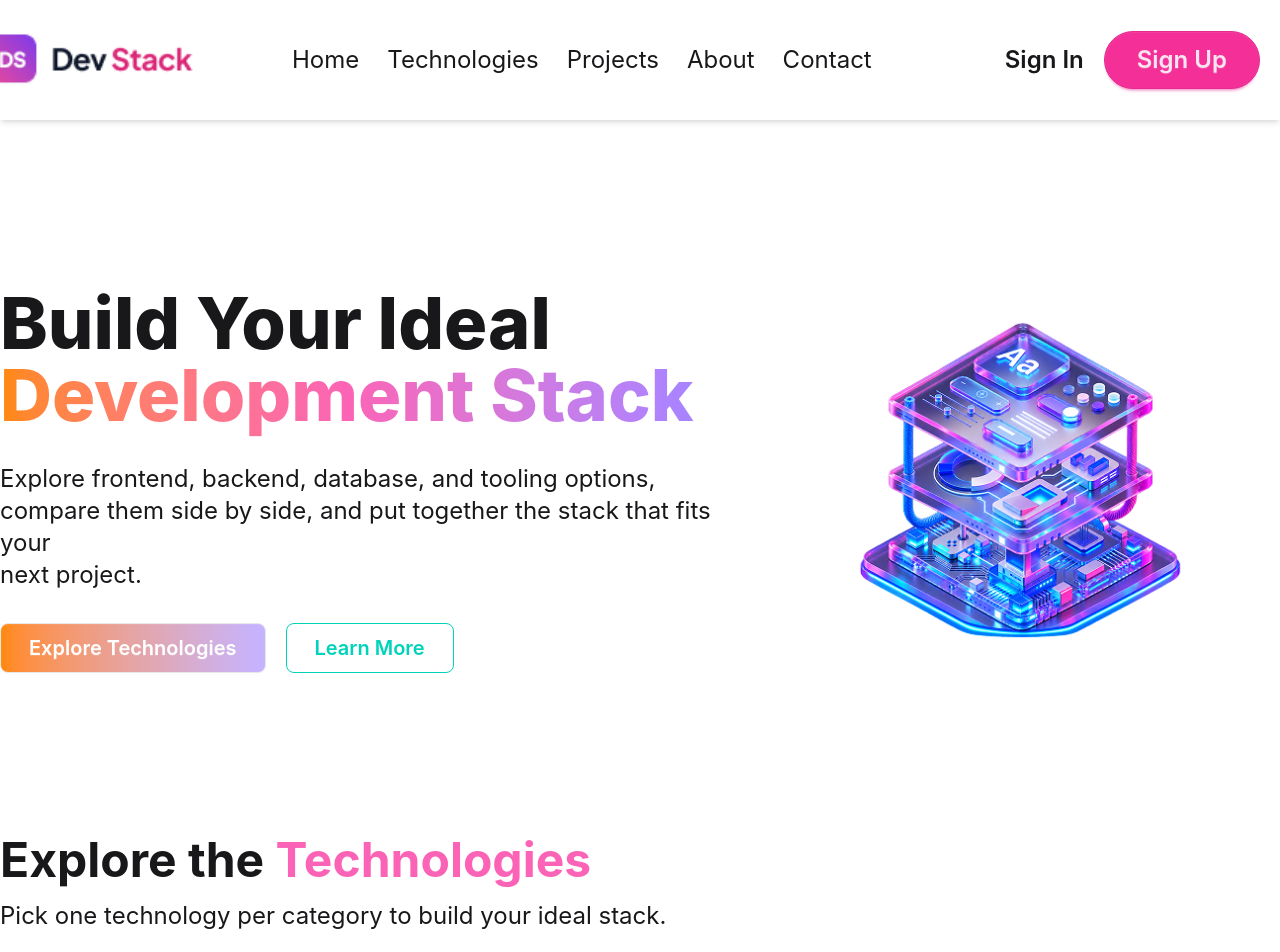
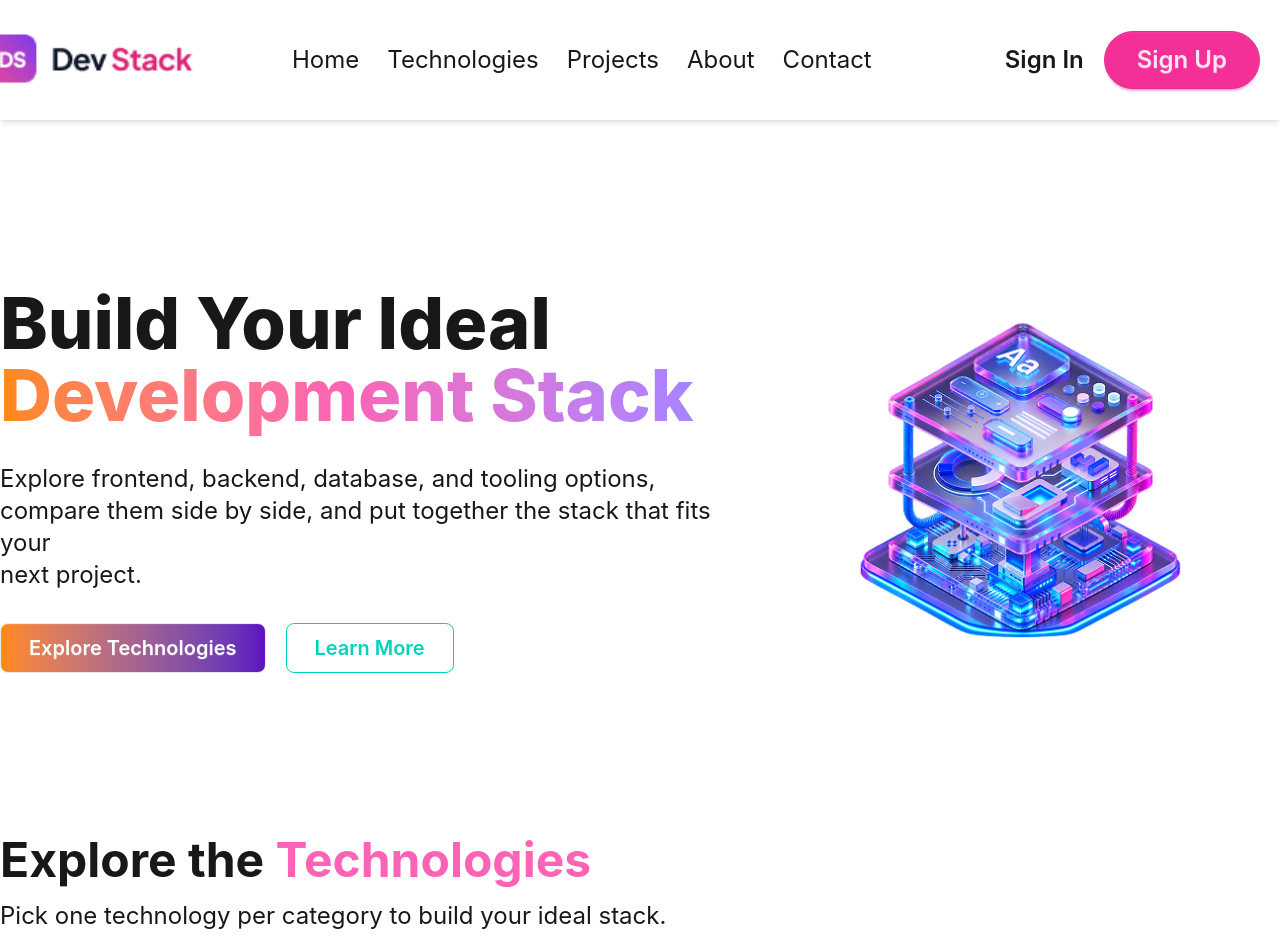
Before and after one commit to hridoyhossain0/ph-assignment-5, a React (Vite) app: page / in a window 1280 px wide. Shown: the top 952 px of the page. Built offline with nearby package versions, Linux system fonts and the light colour scheme.

Commit message:
add comment for better understand

```diff
--- a/src/Components/HeroSection/Hero.tsx
+++ b/src/Components/HeroSection/Hero.tsx
@@ -1,21 +1,63 @@
+// Import the banner image from the assets folder
 import Banner from '../../assets/banner-stack.png';
 
 const Hero = () => {
     return (
         <>
-            <div className='mt-55 mb-24 flex flex-col   lg:flex-row container mx-auto justify-between  items-center'>
+            {/* Hero section
+                - mt-55: adds top margin
+                - mb-24: adds bottom margin
+                - flex-col: stacks content vertically on small screens
+                - lg:flex-row: places content side-by-side on large screens
+            */}
+            <div className='mt-55 mb-24 flex flex-col lg:flex-row container mx-auto justify-between items-center'>
+
+                {/* Left side: Hero text and buttons */}
                 <div className='space-y-8'>
-                    <h1 className='text-7xl font-extrabold'>Build Your Ideal<br/> <span className='bg-gradient-to-r from-orange-400 via-pink-400 to-violet-400 bg-clip-text text-transparent'>Development Stack</span></h1>
-                    <p className='text-2xl'>Explore frontend, backend, database, and tooling options,<br/> compare them side by side, and put together the stack that fits your<br/> next project.</p>
-                    <div className='gap-5  flex'>
-                        <button className='btn px-7 py-6 text-white text-xl bg-gradient-to-r from-orange-400 to-violet-300 rounded-lg'>Explore Technologies</button>
-                        <button className='btn btn-outline btn-accent py-6 rounded-lg px-7 text-xl '>Learn More</button>
+
+                    {/* Main heading */}
+                    <h1 className='text-7xl font-extrabold'>
+                        Build Your Ideal<br />
+
+                        {/* Gradient text for "Development Stack" */}
+                        <span className='bg-gradient-to-r from-orange-400 via-pink-400 to-violet-400 bg-clip-text text-transparent'>
+                            Development Stack
+                        </span>
+                    </h1>
+
+                    {/* Short description of the website */}
+                    <p className='text-2xl'>
+                        Explore frontend, backend, database, and tooling options,
+                        <br />
+                        compare them side by side, and put together the stack that fits your
+                        <br />
+                        next project.
+                    </p>
+
+                    {/* Action buttons */}
+                    <div className='gap-5 flex'>
+
+                        {/* Button to explore available technologies */}
+                        <button className='btn px-7 py-6 text-white text-xl bg-gradient-to-r from-orange-400 to-violet-800 rounded-lg hover:from-red-400 hover:to-blue-400'>
+                            Explore Technologies
+                        </button>
+
+                        {/* Button for additional information */}
+                        <button className='btn btn-outline btn-accent py-6 rounded-lg px-7 text-xl'>
+                            Learn More
+                        </button>
+
                     </div>
+                </div>
 
+                {/* Right side: Hero banner image */}
+                <div>
+                    <img
+                        src={Banner}
+                        alt="Development Stack"
+                    />
                 </div>
-                <div>
-                    <img src={Banner} alt="" />
-                </div>
+
             </div>
         </>
     );
--- a/src/Components/TechDataSection/Tech.tsx
+++ b/src/Components/TechDataSection/Tech.tsx
@@ -1,88 +1,207 @@
-import  { use, useState } from 'react';
+// Import React hooks: use() for reading the Promise data and useState for managing state
+import { use, useState } from 'react';
+
+// Import toast for showing notification messages
 import { toast } from "react-toastify";
+
+// Import the TypeScript type for technology data
 import type TechType from '../Types/TechType';
+
+// Import the TechCard component
 import TechCard from './TechCard';
+
+// Import the component that displays the user's selected stack
 import AddSteck from '../yourSteckSectionData/AddSteck';
 
-export interface  TechProps {
-    PromiseTech : Promise<TechType[]>
+
+// Define the props type for the Tech component
+export interface TechProps {
+    // Promise containing the technology data
+    PromiseTech: Promise<TechType[]>
 }
 
-const Tech = ({PromiseTech}: TechProps) => {
 
+const Tech = ({ PromiseTech }: TechProps) => {
+
+    // Get the technology data from the Promise
     const techs = use(PromiseTech);
 
-    const [addStack, setAddStack] = useState<TechType[]>([])
 
+    // Create state to store the technologies added to the user's stack
+    const [addStack, setAddStack] = useState<TechType[]>([]);
+
+
+    // Function to add a technology to the stack
     const handleAddStack = (tech: TechType): void => {
+
+        // Check whether the technology is already in the stack
         const alreadyAdded = addStack.some(item => item.id === tech.id);
 
+
+        // If the technology already exists, show a warning and stop the function
         if (alreadyAdded) {
             toast.warning(`${tech.name} is already in your stack`);
             return;
         }
 
+
+        // Add the new technology to the stack
         setAddStack(prev => [...prev, tech]);
+
+        // Show a success notification
         toast.success(`${tech.name} added to your stack`);
     };
 
+
+    // Function to remove one technology from the stack
     const handleRemoveStack = (tech: TechType): void => {
+
+        // Remove the selected technology by filtering its ID
         setAddStack(prev =>
             prev.filter(item => item.id !== tech.id)
         );
 
+        // Show a notification after removing the technology
         toast.info(`${tech.name} removed from your stack`);
     };
 
+
+    // Function to remove all technologies from the stack
     const handleRemoveAll = (): void => {
+
+        // Check if the stack is already empty
         if (addStack.length === 0) {
+
+            // Show a warning if there is nothing to remove
             toast.warning("Your stack is already empty");
+
             return;
         }
 
+
+        // Clear all technologies from the stack
         setAddStack([]);
+
+        // Show a notification after removing everything
         toast.error("All technologies removed from your stack");
     };
 
-    const yourSteckButton = addStack.length === 0 ? "Your stack is empty" : "Remove All"
 
-    const yourSteck = addStack.length === 0 ?  'No technologies selected yet' :  `${addStack.length} Technology Selected`   ;
+    // Change the button text depending on whether the stack is empty
+    const yourSteckButton =
+        addStack.length === 0 ? "Your stack is empty" : "Remove All";
+
+
+    // Change the stack message depending on whether technologies are selected
+    const yourSteck =
+        addStack.length === 0
+            ? 'No technologies selected yet'
+            : `${addStack.length} Technology Selected`;
+
 
     return (
+
+        // Main container for the technology section
         <div className='container mx-auto'>
+
+            {/* Technology section heading and description */}
             <div className='my-20 space-y-4'>
-                <p className='text-5xl font-bold'>Explore the <span className='text-pink-400'>Technologies</span></p>
-                <p className='text-2xl'>Pick one technology per category to build your ideal stack.</p>
+
+                {/* Main heading */}
+                <p className='text-5xl font-bold'>
+                    Explore the
+                    <span className='text-pink-400'> Technologies</span>
+                </p>
+
+                {/* Section description */}
+                <p className='text-2xl'>
+                    Pick one technology per category to build your ideal stack.
+                </p>
 
             </div>
-            <div className='grid gap-7 grid-cols-3 w-full  lg:grid-cols-3 xl:grid-cols-4'>
+
+
+            {/* Main grid containing technology cards and user's stack */}
+            <div className='grid gap-7 grid-cols-3 w-full lg:grid-cols-3 xl:grid-cols-4'>
+
+
+                {/* Left side: technology cards */}
                 <div className='col-span-2 lg:col-span-2 xl:col-span-3'>
-                    <div className='grid gap-7 grid-cols-1 lg:grid-cols-2 xl:grid-cols-3 '>
+
+                    {/* Grid for displaying all technology cards */}
+                    <div className='grid gap-7 grid-cols-1 lg:grid-cols-2 xl:grid-cols-3'>
+
+                        {/* Loop through the technology data and create a TechCard for each technology */}
                         {techs.map(tech => <TechCard
+
+                            // Unique key for each technology card
                             key={tech.id}
+
+                            // Pass the technology data to the TechCard
                             tech={tech}
+
+                            // Pass the add function to the child component
                             handleAddStack={handleAddStack}
+
+                            // Check whether this technology is already added
                             isAdded={addStack.some(item => item.id === tech.id)}
 
-                        /> )}
+                        />)}
+
                     </div>
 
                 </div>
 
-                <div className=' rounded-2xl space-y-3 border-gray-500 col-span-1 self-start shadow-sm p-5'>
-                    <h1 className='text-2xl font-bold'>Your Stack</h1>
-                    <p className='text-lg'>{yourSteck}</p>
+
+                {/* Right side: user's selected stack */}
+                <div className='rounded-2xl space-y-3 border-gray-500 col-span-1 self-start shadow-sm p-5'>
+
+                    {/* Stack section heading */}
+                    <h1 className='text-2xl font-bold'>
+                        Your Stack
+                    </h1>
+
+                    {/* Display the current stack status */}
+                    <p className='text-lg'>
+                        {yourSteck}
+                    </p>
+
+
+                    {/* Display the technologies added to the stack */}
                     <AddSteck
+                        // Pass the selected technologies to the child component
                         addStack={addStack}
+
+                        // Pass the remove function to the child component
                         handleRemoveStack={handleRemoveStack}
                     />
+
+
+                    {/* Button for removing all technologies */}
                     <button
+                        // Call handleRemoveAll when the button is clicked
                         onClick={handleRemoveAll}
-                    className={`text-xl rounded-2xl font-semibold w-full cursor-pointer hover:border-0 hover:shadow ${addStack.length === 0 ? 'whenNoSteckButton' : 'whenAddSteckButton' }`}>{yourSteckButton}</button>
+
+                        // Change the button style depending on whether the stack is empty
+                        className={`text-xl rounded-2xl font-semibold w-full cursor-pointer hover:border-0 hover:shadow ${
+                            addStack.length === 0
+                                ? 'whenNoSteckButton'
+                                : 'whenAddSteckButton'
+                        }`}
+                    >
+                        {/* Display the appropriate button text */}
+                        {yourSteckButton}
+
+                    </button>
+
                 </div>
+
             </div>
+
         </div>
     );
 };
 
+
+// Export the Tech component so it can be used in other components
 export default Tech;
```
Also changed, not shown: src/Components/Footer/Footer.tsx (+51 -0 lines), src/Components/TechDataSection/TechCard.tsx (+44 -4 lines), src/Components/yourSteckSectionData/AddSteck.tsx (+29 -1 lines). Lines whose indentation alone changed are shown as unchanged.
